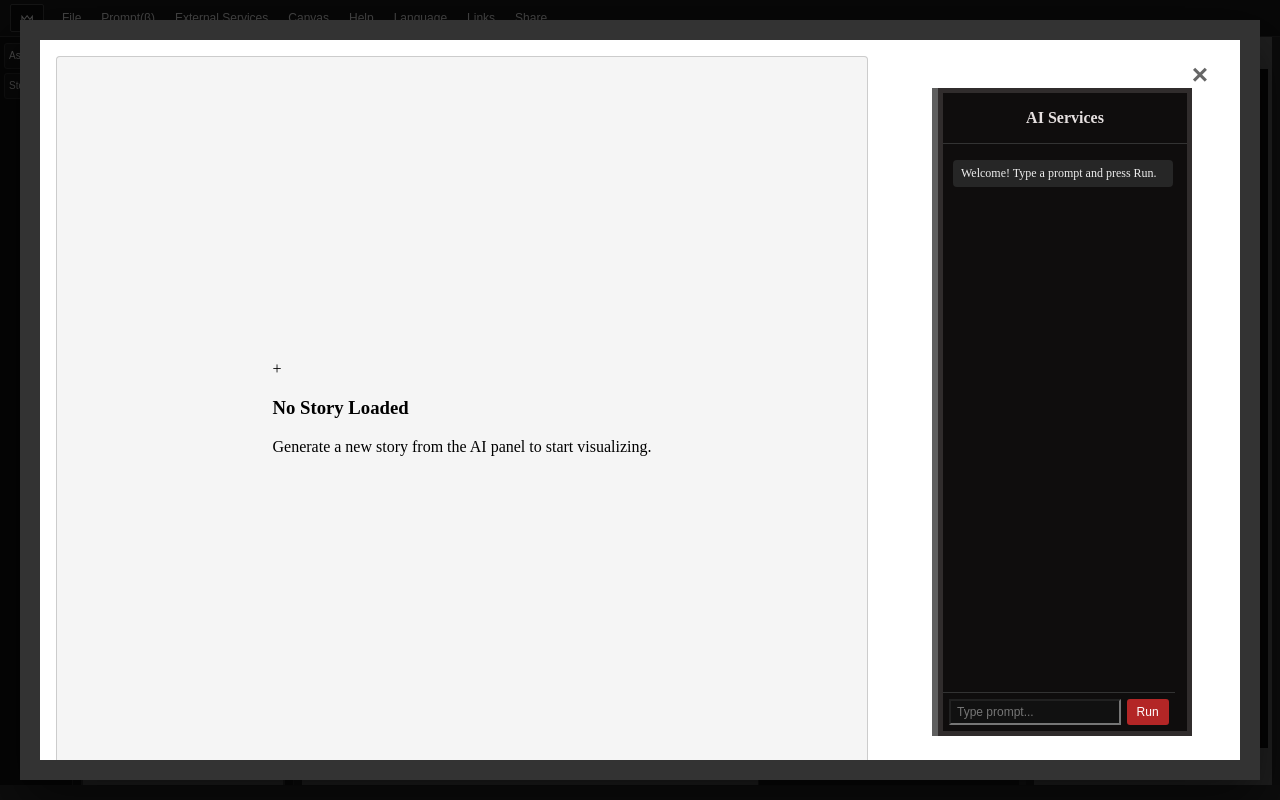
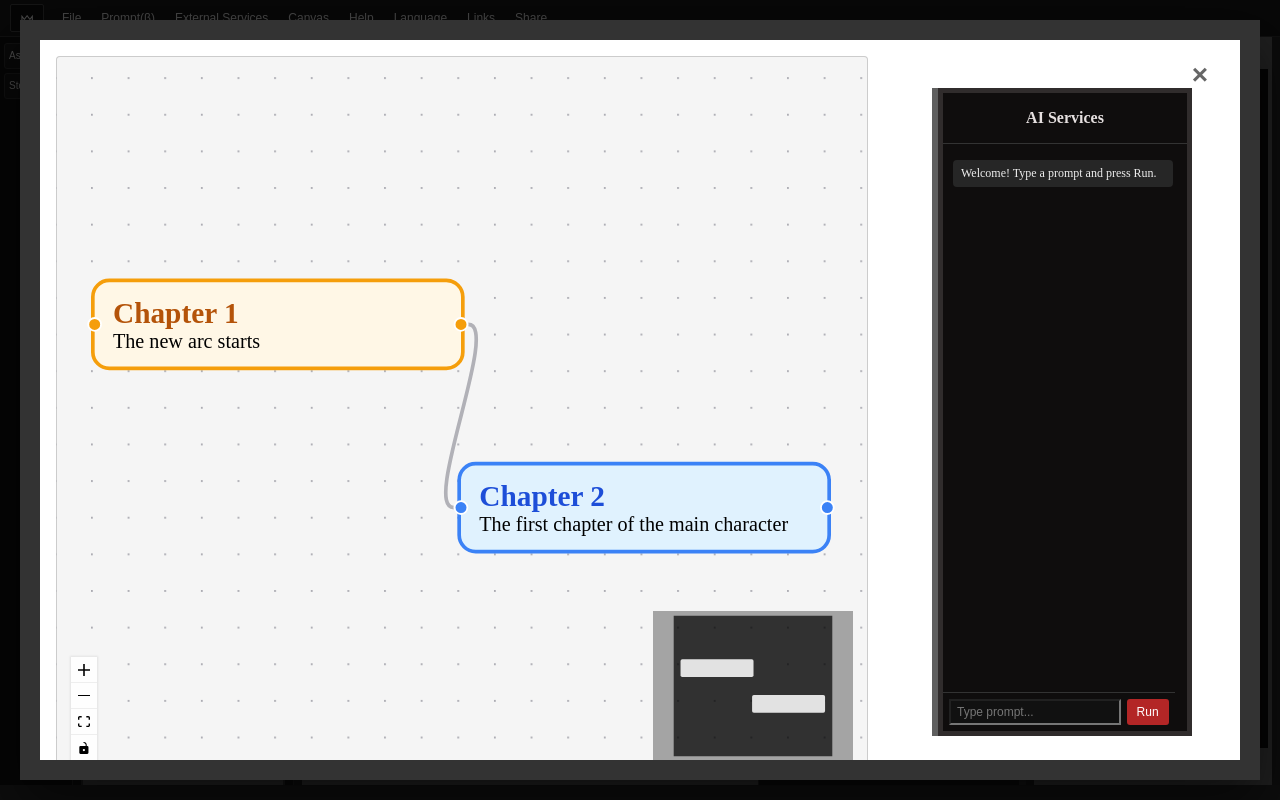
Before and after one commit to ramenartai/Ramen_Art, a React (Vite) app in the folder frontend/: page / in a window 1280 px wide. Both pictures are taken after a click on the button "Story board". Built offline with nearby package versions, Linux system fonts and the light colour scheme; no server answers.

Commit message:
addeed edges

```diff
--- a/frontend/src/Css/storyboard.css
+++ b/frontend/src/Css/storyboard.css
@@ -192,3 +192,11 @@
 .story-canvas-flow .react-flow__minimap {
   background: rgba(0, 0, 0, 0.8);
 }
+
+.sory-default-empty{
+  position: 'absolute';
+  z-index: 10;
+  background: rgba(255,255,255,0.8);
+  padding: 16;
+  border-radius: 8
+}
--- a/frontend/src/Story/storyCanvas.jsx
+++ b/frontend/src/Story/storyCanvas.jsx
@@ -6,12 +6,12 @@ import {
   addEdge,
   Background,
   Controls,
-  MiniMap
+  MiniMap,
+  MarkerType
 } from '@xyflow/react';
 import '@xyflow/react/dist/style.css';
+import { Handle, Position } from '@xyflow/react';
 
-
-// each node
 const StoryNode = ({ data }) => {
   const getColors = (type) => {
     switch (type) {
@@ -21,8 +21,6 @@ const StoryNode = ({ data }) => {
         return { bg: '#E0F2FE', border: '#3B82F6', title: '#1D4ED8' };
       case 'scene':
         return { bg: '#ECFDF3', border: '#22C55E', title: '#15803D' };
-      case 'character':
-        return { bg: '#F5F3FF', border: '#8B5CF6', title: '#6D28D9' };
       default:
         return { bg: '#F3F4F6', border: '#6B7280', title: '#111827' };
     }
@@ -38,32 +36,29 @@ const StoryNode = ({ data }) => {
         borderRadius: 10,
         padding: '8px 10px',
         minWidth: 180,
-        maxWidth: 260,
-        fontSize: 12,
-        cursor: 'pointer',
-        boxShadow: '0 2px 4px rgba(0,0,0,0.08)'
+        position: 'relative'
       }}
     >
-      <div
-        style={{
-          fontWeight: 700,
-          fontSize: 12,
-          color: title,
-          marginBottom: 4,
-          whiteSpace: 'normal'
-        }}
-      >
+      {/* SOURCE handle */}
+      <Handle
+        type="source"
+        position={Position.Right}
+        style={{ background: border }}
+      />
+
+      {/* TARGET handle */}
+      <Handle
+        type="target"
+        position={Position.Left}
+        style={{ background: border }}
+      />
+
+      <div style={{ fontWeight: 700, color: title }}>
         {data.label}
       </div>
+
       {data.subtitle && (
-        <div
-          style={{
-            fontSize: 11,
-            color: '#374151',
-            whiteSpace: 'normal',
-            lineHeight: 1.35
-          }}
-        >
+        <div style={{ fontSize: 11 }}>
           {data.subtitle}
         </div>
       )}
@@ -72,17 +67,11 @@ const StoryNode = ({ data }) => {
 };
 
 
+
 // Node types mapping
 const nodeTypes = {
   storyNode: StoryNode
 };
-
-const defaultEdgeStyle = {
-  strokeWidth: 2,
-  stroke: '#999'
-};
-
-const defaultMarker = { type: 'arrowclosed', color: '#999' };
 
 const storyJSONtoFlow = (storyJson) => {
   const nodes = [];
@@ -118,8 +107,7 @@ const storyJSONtoFlow = (storyJson) => {
       id: `story-to-arc-${arc.arc_id}`,
       source: 'story-metadata',
       target: arcNodeId,
-      style: defaultEdgeStyle,
-      markerEnd: defaultMarker
+      type: 'default'
     });
     // Add chapters and scenes
     arc.chapters?.forEach((chapter, chIndex) => {
@@ -138,8 +126,7 @@ const storyJSONtoFlow = (storyJson) => {
         id: `arc-to-chapter-${chapter.chapter_id}`,
         source: arcNodeId,
         target: chapterNodeId,
-        style: defaultEdgeStyle,
-        markerEnd: defaultMarker
+        type: 'default'
       });
 
       // Add scenes
@@ -160,8 +147,7 @@ const storyJSONtoFlow = (storyJson) => {
           id: `chapter-to-scene-${scene.scene_id}`,
           source: chapterNodeId,
           target: sceneNodeId,
-        style: defaultEdgeStyle,
-        markerEnd: defaultMarker
+          type: 'default'
         });
       });
     });
@@ -172,14 +158,36 @@ const storyJSONtoFlow = (storyJson) => {
 
 
 const StoryCanvas = ({ storyJson }) => {
+  const defaultNodes = [
+    {
+      id: '1',
+      type: 'storyNode',
+      position: { x: 250, y: 100 },
+      data: { label: 'Chapter 1', subtitle: 'The new arc starts', type: 'arc' }
+    },
+    {
+      id: '2',
+      type: 'storyNode',
+      position: { x: 450, y: 200 },
+      data: { label: 'Chapter 2', subtitle: 'The first chapter of the main character', type: 'chapter' }
+    }
+  ];
+  const defaultEdges = [
+    {
+      id: 'e1-2',
+      source: '1',
+      target: '2',
+      type: 'default'
+    }
+  ];
+
   const [nodes, setNodes, onNodesChange] = useNodesState([]);
   const [edges, setEdges, onEdgesChange] = useEdgesState([]);
 
-  // whenever chat sends new storyJson, rebuild flow
   useEffect(() => {
     if (!storyJson) {
-      setNodes([]);
-      setEdges([]);
+      setNodes(defaultNodes);
+      setEdges(defaultEdges);
       return;
     }
     const { nodes: newNodes, edges: newEdges } = storyJSONtoFlow(storyJson);
@@ -194,7 +202,6 @@ const StoryCanvas = ({ storyJson }) => {
 
   return (
     <div className="canvas-area" style={{ width: "100%", height: "100%" }}>
-      {nodes.length > 0 ? (
       <ReactFlow
         nodes={nodes}
         edges={edges}
@@ -211,15 +218,6 @@ const StoryCanvas = ({ storyJson }) => {
         <Controls />
         <MiniMap />
       </ReactFlow>
-      ) : (
-        <div className="story-default-empty">
-          <div className="story-default-icon">+</div>
-          <div className="story-default-text">
-            <h3>No Story Loaded</h3>
-            <p>Generate a new story from the AI panel to start visualizing.</p>
-          </div>
-        </div>
-      )}
     </div>
   );
 };
```
Lines whose indentation alone changed are shown as unchanged.
